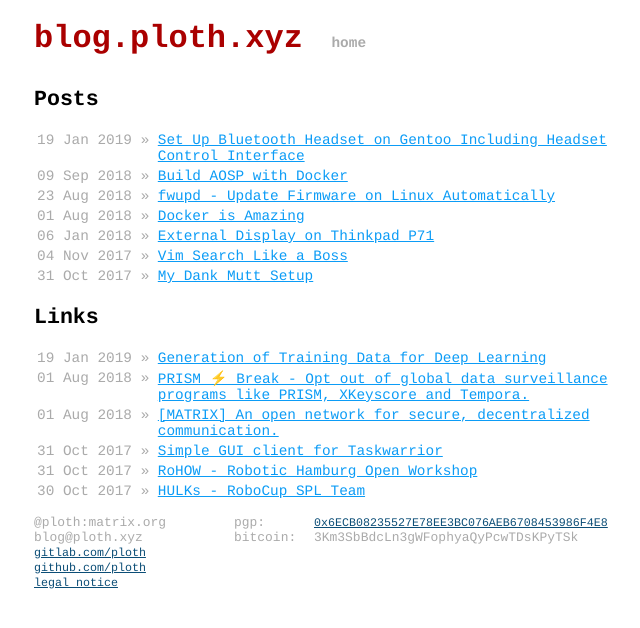
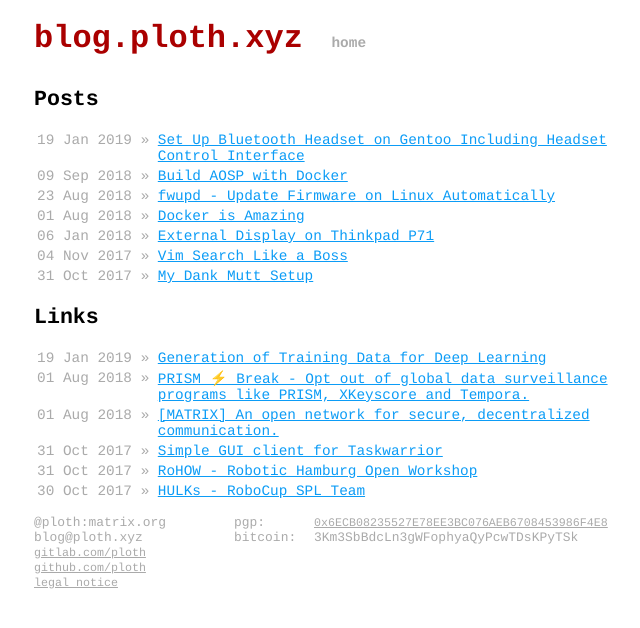
Before and after one commit to ploth/ploth.github.io, a Jekyll site: the page built from index.html, in a window 1280 px wide. Shown: the top 628 px of the page, without its empty margins (306-946 px from the left). Built offline with Jekyll 4.4.1, drawn with Linux system fonts in a browser that asks for light colours.

Commit message:
Hover color for footer links

```diff
--- a/css/main.css
+++ b/css/main.css
@@ -84,7 +84,11 @@
 }
 
 .footer a {
-    color: var(--cdarkblue);
+    color: var(--cgrey);
+}
+
+.footer a:hover {
+    color: var(--cblack);
 }
 
 .footer ul {
```
